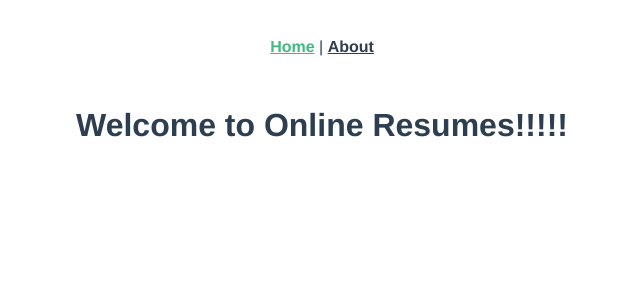
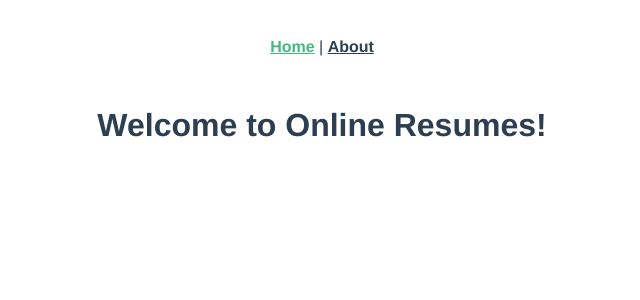
Before and after one commit to no-comment-actualize/online_resumes, a Vue app: page / in a window 1280 px wide. Shown: the top 300 px of the page, without its empty margins (318-958 px from the left). Built offline with nearby package versions, Linux system fonts and the light colour scheme.

Commit message:
removes git add --allgit add --all

```diff
--- a/src/views/Home.vue
+++ b/src/views/Home.vue
@@ -10,7 +10,7 @@
 export default {
   data: function() {
     return {
-      message: "Welcome to Online Resumes!!!!!"
+      message: "Welcome to Online Resumes!"
     };
   },
   created: function() {},
```
